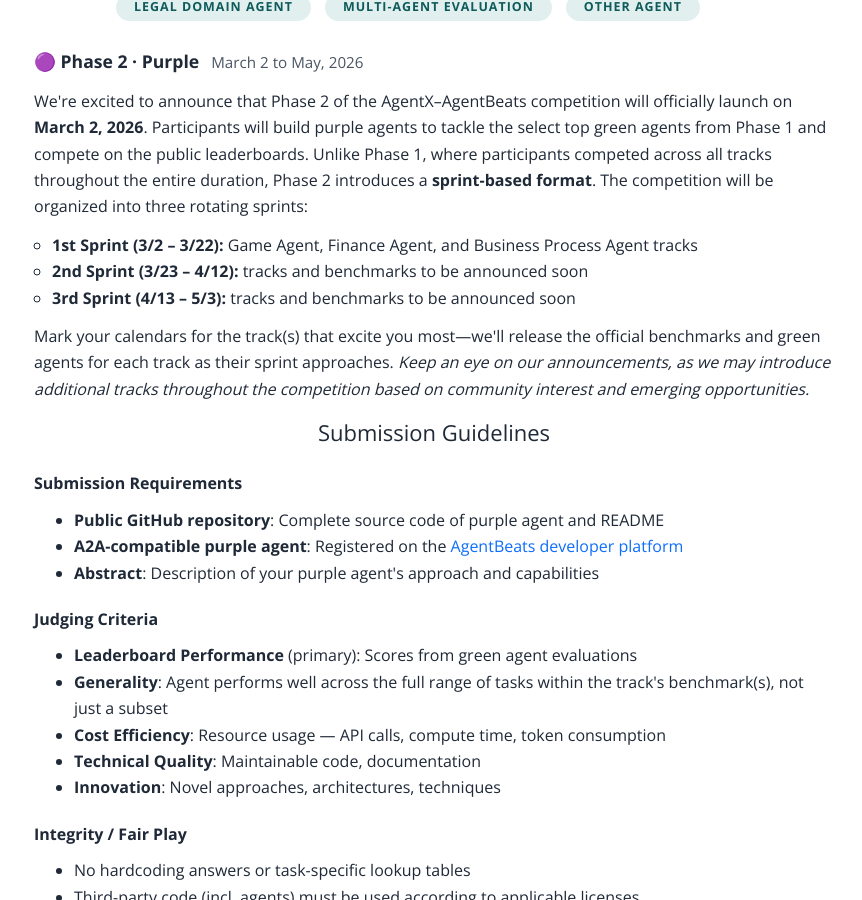
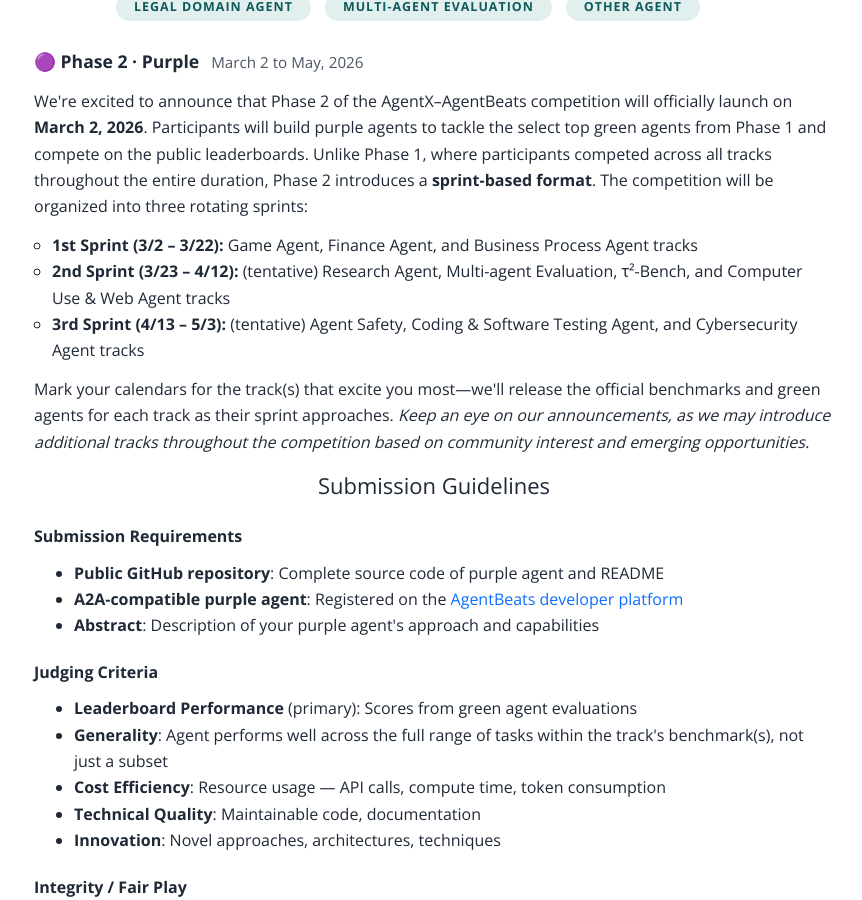
Before and after one commit to rdi-berkeley/rdi-berkeley.github.io, a Jekyll site: the page agentx-agentbeats.html, which Jekyll copies as it is, in a window 1280 px wide and 900 px high, scrolled down 5657 px. Shown: the whole window, without its empty margins (206-1068 px from the left). Built offline with Jekyll 4.4.1, drawn with Linux system fonts in a browser that asks for light colours.

Commit message:
agentx-agentbeats: phase 2, sprints 2 and 3

```diff
--- a/agentx-agentbeats.html
+++ b/agentx-agentbeats.html
@@ -914,8 +914,8 @@
             <p>We're excited to announce that Phase 2 of the AgentX–AgentBeats competition will officially launch on <strong>March 2, 2026</strong>. Participants will build purple agents to tackle the select top green agents from Phase 1 and compete on the public leaderboards. Unlike Phase 1, where participants competed across all tracks throughout the entire duration, Phase 2 introduces a <strong>sprint-based format</strong>. The competition will be organized into three rotating sprints:</p>
             <ul>
               <li><strong>1st Sprint (3/2 – 3/22):</strong> Game Agent, Finance Agent, and Business Process Agent tracks</li>
-              <li><strong>2nd Sprint (3/23 – 4/12):</strong> tracks and benchmarks to be announced soon</li>
-              <li><strong>3rd Sprint (4/13 – 5/3):</strong> tracks and benchmarks to be announced soon</li>
+              <li><strong>2nd Sprint (3/23 – 4/12):</strong> (tentative) Research Agent, Multi-agent Evaluation, τ²-Bench, and Computer Use &amp; Web Agent tracks</li>
+              <li><strong>3rd Sprint (4/13 – 5/3):</strong> (tentative) Agent Safety, Coding &amp; Software Testing Agent, and Cybersecurity Agent tracks</li>
             </ul>
             <p>Mark your calendars for the track(s) that excite you most—we'll release the official benchmarks and green agents for each track as their sprint approaches. <em>Keep an eye on our announcements, as we may introduce additional tracks throughout the competition based on community interest and emerging opportunities.</em></p>
           </li>
```
